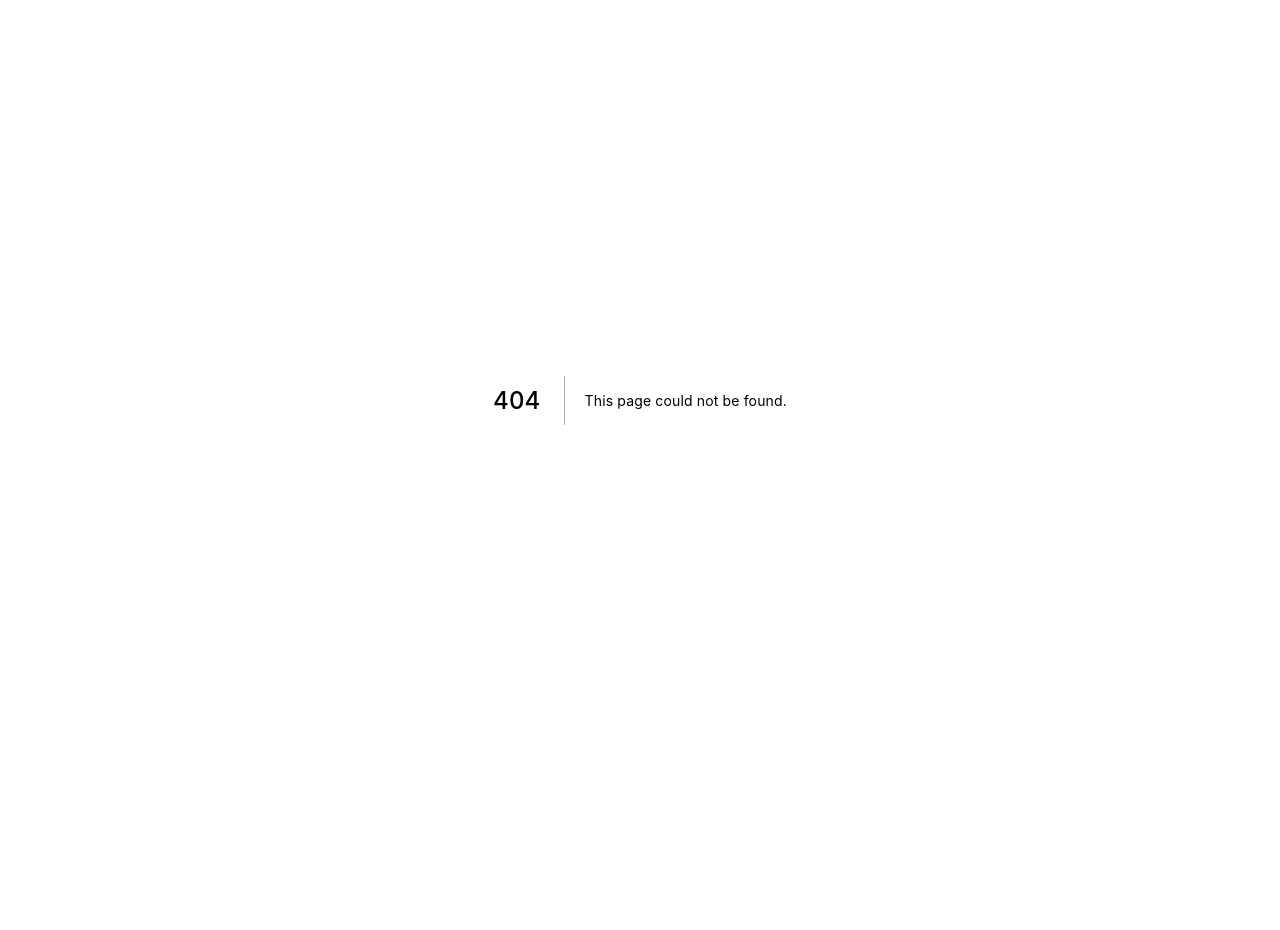
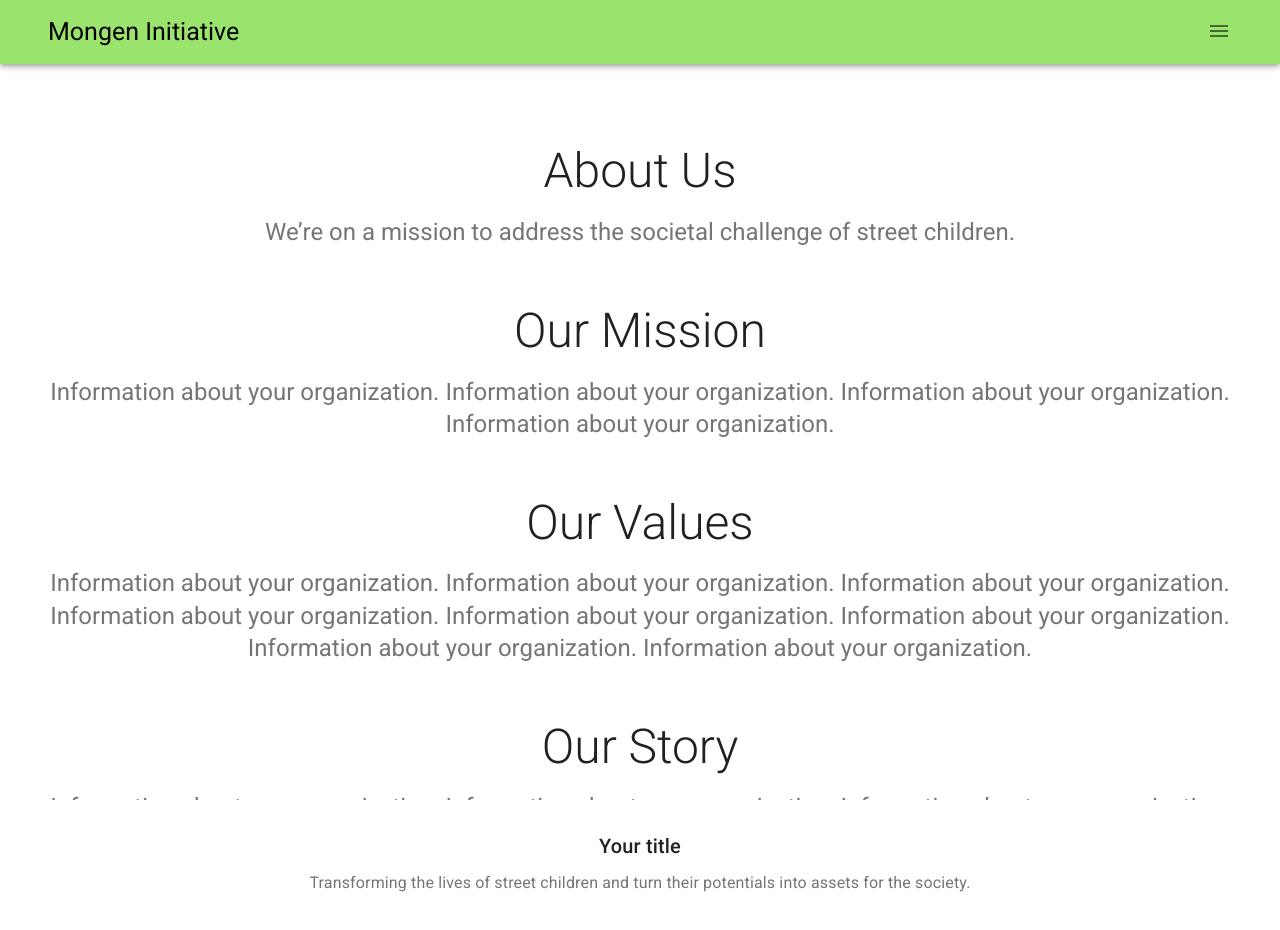
Before and after one commit to Mongen-Initiative/mongen-frontend, a Next.js app: page /orgProfile in a window 1280 px wide. Before the commit this address had no page. Shown: the top 930 px of the page. Before the commit the page ends 800 px from the top, so only its background shows below. Built offline with nearby package versions, Linux system fonts and the light colour scheme.

Commit message:
adding a menu with existing pages

```diff
--- a/components/templates/BasePage.tsx
+++ b/components/templates/BasePage.tsx
@@ -5,7 +5,12 @@ import {
   AppBar,
   Typography,
   Link,
-  Toolbar } from "@material-ui/core"
+  Toolbar,
+  Menu,
+  MenuItem,
+  IconButton} from "@material-ui/core"
+import { useRouter } from "next/router"
+import MenuIcon from '@material-ui/icons/Menu'
 
 const useStyles = makeStyles(theme => ({
   root: {
@@ -39,16 +44,29 @@ export const BasePage = function(props: Props) {
   const { children, className } = props
   const classes = useStyles(props)
 
+  const [anchorEl, setAnchorEl] = React.useState<null | HTMLElement>(null)
+
+  const handleMenuClick = (event: React.MouseEvent<HTMLButtonElement>) => {
+    setAnchorEl(event.currentTarget)
+  };
+
+  const handleMenuClose = () => {
+    setAnchorEl(null)
+  };
+
+  const router = useRouter()
+
+
   return (
     <div className={`${classes.root} ${className}`}>
         {/* top nav bar with mongen name */}
       <CssBaseline />
       <AppBar position="absolute">
         <Toolbar className={classes.toolbarLight}>
-          {/* <img src="vc_logo.png"></img> */}
+          <div  style={{ width: "100%"}}>
             <Typography
               variant="h5"
-            style={{ fontWeight: 400, margin: "5px", fontSize: "25px"}}
+              style={{ fontWeight: 400, fontSize: "25px", float: "left"}}
             >
               <Link
                 underline="none"
@@ -58,17 +76,24 @@ export const BasePage = function(props: Props) {
                 Mongen Initiative
               </Link>
             </Typography>
-          <Typography
-            variant="h5"
-            style={{ fontWeight: 400, marginLeft: "960px", fontSize: "15px"}}
+            <div style={{ float: "right", width: "5%"}}>
+            {/* Menu dropdown */}
+            <IconButton onClick={handleMenuClick}>
+              <MenuIcon />
+            </IconButton>
+              <Menu
+                id="simple-menu"
+                anchorEl={anchorEl}
+                keepMounted
+                open={Boolean(anchorEl)}
+                onClose={handleMenuClose}
               >
-            <Link
-              href="/newRecord"
-              className={classes.mongenTitleLight}
-            >
-              Add a New Record
-            </Link>
-          </Typography>
+                <MenuItem onClick={() => router.push(`/newRecord`)}>Add new Child Record</MenuItem>
+                <MenuItem onClick={() => router.push(`/orgProfile`)}>Go to organization profile</MenuItem>
+                <MenuItem onClick={() => router.push(`/sponsorProfile`)}>Go to sponsor's profile</MenuItem>
+              </Menu>
+            </div>
+          </div>
         </Toolbar>
       </AppBar>
       <main className={classes.content}>
--- a/components/templates/CallToAction.tsx
+++ b/components/templates/CallToAction.tsx
@@ -9,7 +9,7 @@ export const CallToActionButtons = function() {
     <div style={{margin: "60px"}}>
         <Grid container spacing={3} justify="center">
             <Grid item>
-                <Button variant="contained" color="primary" href="/sponsorForm" size="large">
+                <Button variant="contained" color="primary" href="/paymentForm" size="large">
                     Sponsor a child
                 </Button>
             </Grid>
--- a/pages/child.tsx
+++ b/pages/child.tsx
@@ -122,7 +122,7 @@ import { Footer } from "../components/templates/Footer";
                         className={classes.image}
                         focusVisibleClassName={classes.focusVisible}
                         style={{height: "350px", width: "600px", marginLeft: "320px"}}
-                        href ="/sponsorForm"
+                        href ="/paymentForm"
                         >
                             <span
                                 className={classes.imageSrc}
--- a/pages/index.tsx
+++ b/pages/index.tsx
@@ -63,9 +63,9 @@ function Index() {
             <Typography component="h1" variant="h2" align="center" color="textPrimary" gutterBottom >
               Your title
             </Typography>
-            <Typography variant="h5" align="center" color="textSecondary"> Information about your organization. You can add/change in your org profile. </Typography>
-            <Typography variant="h5" align="center" color="textSecondary"> Information about your organization. You can add/change in your org profile. </Typography>
-            <Typography variant="h5" align="center" color="textSecondary"> Information about your organization. You can add/change in your org profile. </Typography>
+            <Typography style={{fontSize: "1.8em"}} align="center" color="textSecondary"> Information about your organization. You can add/change in your org profile. </Typography>
+            <Typography style={{fontSize: "1.8em"}} align="center" color="textSecondary"> Information about your organization. You can add/change in your org profile. </Typography>
+            <Typography style={{fontSize: "1.8em"}} align="center" color="textSecondary"> Information about your organization. You can add/change in your org profile. </Typography>
           </Container>
         </div>
         <CallToActionButtons/>
--- /dev/null
+++ b/pages/orgProfile.tsx
@@ -0,0 +1,95 @@
+
+
+import {
+    Container,
+    Typography,
+    NoSsr,
+  } from "@material-ui/core"
+  import { makeStyles } from "@material-ui/core/styles"
+  import React from "react"
+  import { BasePage } from "../components/templates"
+import { Footer } from "../components/templates/Footer";
+
+  const useStyles = makeStyles((theme) => ({
+    icon: {
+      marginRight: theme.spacing(2),
+    },
+    heroContent: {
+      backgroundColor: theme.palette.background.paper,
+      padding: theme.spacing(8, 0, 6),
+    },
+    heroButtons: {
+      marginTop: theme.spacing(4),
+    },
+    cardGrid: {
+      paddingTop: theme.spacing(8),
+      paddingBottom: theme.spacing(8),
+    },
+    card: {
+      height: '100%',
+      display: 'flex',
+      flexDirection: 'column',
+    },
+    cardMedia: {
+      paddingTop: '56.25%', // 16:9
+    },
+    cardContent: {
+      flexGrow: 1,
+    },
+    footer: {
+      backgroundColor: theme.palette.background.paper,
+      padding: theme.spacing(6),
+    },
+    container: {
+      paddingTop: theme.spacing(4),
+      paddingBottom: theme.spacing(4),
+    },
+    rootLight: {
+      flexGrow: 1,
+      color: theme.palette.secondary.light,
+    },
+  }));
+
+
+  function OrgProfile() {
+    const classes = useStyles()
+
+    return (
+        <NoSsr>
+          <BasePage className={classes.rootLight}>
+          <title>Mongen | About us</title>
+             {/* Hero unit */}
+             <div className={classes.heroContent}>
+            <Container>
+              <Typography  variant="h3" align="center" color="textPrimary" gutterBottom style={{marginTop: "15px", fontWeight:300}}> About Us
+              </Typography>
+              <Typography variant="h5" align="center" color="textSecondary" paragraph>
+              We’re on a mission to address the societal challenge of street children.
+              </Typography>
+              <Typography  variant="h3" align="center" color="textPrimary" gutterBottom style={{marginTop: "55px", fontWeight:300}}> Our Mission
+              </Typography>
+              <Typography variant="h5" align="center" color="textSecondary" paragraph>
+                Information about your organization. Information about your organization. Information about your organization. Information about your organization.
+              </Typography>
+              <Typography  variant="h3" align="center" color="textPrimary" gutterBottom style={{marginTop: "55px", fontWeight:300}}> Our Values
+              </Typography>
+              <Typography variant="h5" align="center" color="textSecondary" paragraph>
+              Information about your organization. Information about your organization. Information about your organization. Information about your organization.
+              Information about your organization. Information about your organization. Information about your organization. Information about your organization.
+             </Typography>
+             <Typography  variant="h3" align="center" color="textPrimary" gutterBottom style={{marginTop: "55px", fontWeight:300}}> Our Story
+              </Typography>
+              <Typography variant="h5" align="center" color="textSecondary" paragraph>
+              Information about your organization. Information about your organization. Information about your organization. Information about your organization.
+              Information about your organization. Information about your organization. Information about your organization. Information about your organization.
+              Information about your organization. Information about your organization. Information about your organization. Information about your organization.
+            </Typography>
+            </Container>
+          </div>
+          </BasePage>
+          <Footer />
+        </NoSsr>
+    )
+  }
+
+  export default OrgProfile
```
Also changed, not shown: pages/sponsorsProfile.tsx (added, +95 -0 lines), pages/paymentForm.tsx (renamed from pages/sponsorForm.tsx). Lines whose indentation alone changed are shown as unchanged.
